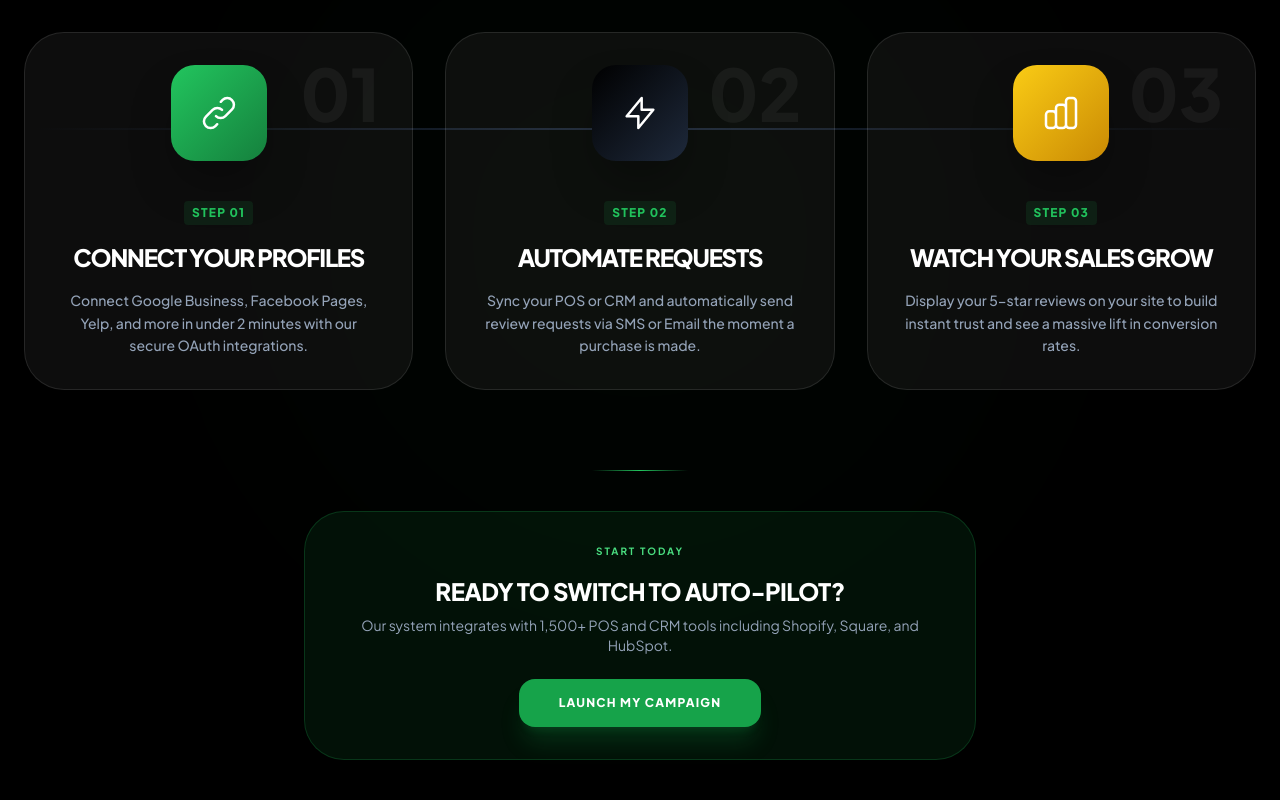
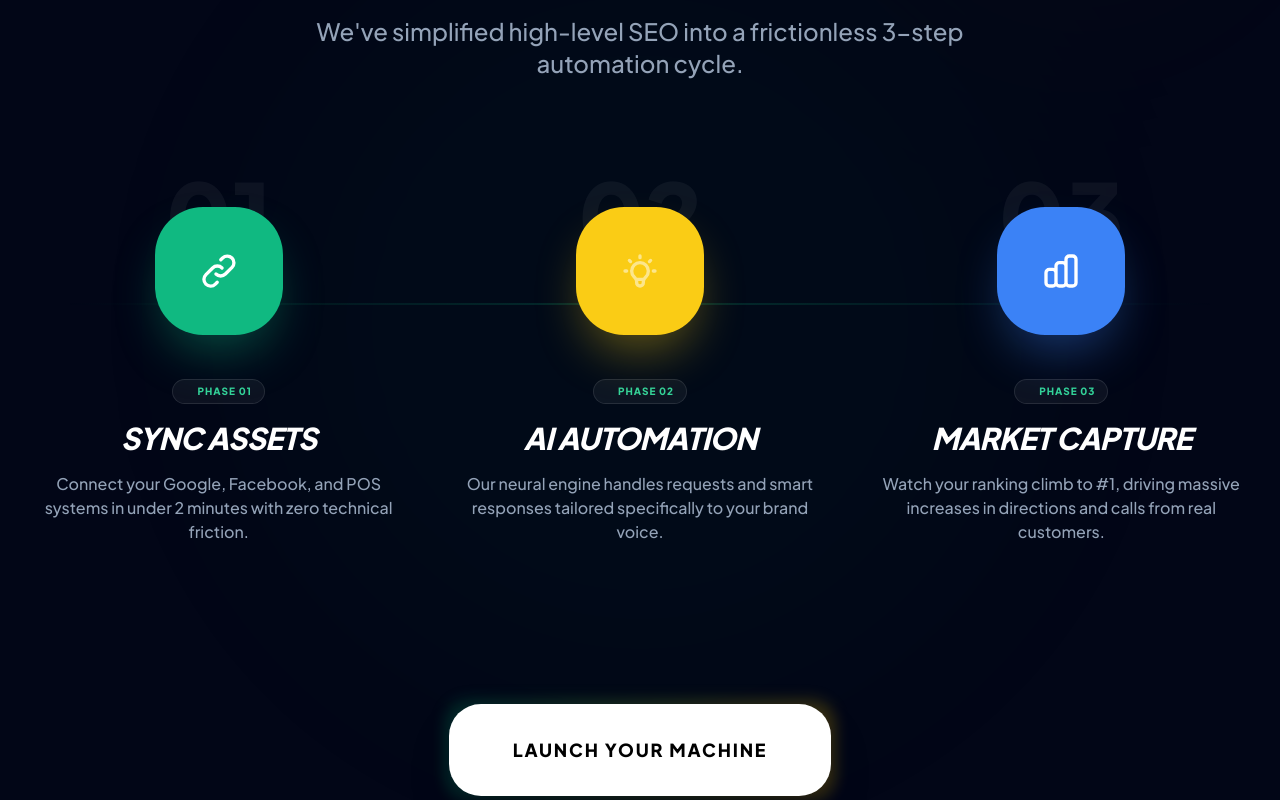
Before and after one commit to donly1234/get5starsreview, a React (Vite) app: page / in a window 1280 px wide. Shown: the part 8960-9760 px from the top of the page. Built offline with nearby package versions, Linux system fonts and the light colour scheme.

Commit message:
Update HowItWorks.tsx

```diff
--- a/components/HowItWorks.tsx
+++ b/components/HowItWorks.tsx
@@ -8,110 +8,115 @@ interface HowItWorksProps {
 const steps = [
   {
     num: "01",
-    title: "Connect Your Profiles",
-    description: "Connect Google Business, Facebook Pages, Yelp, and more in under 2 minutes with our secure OAuth integrations.",
+    title: "Sync Assets",
+    description: "Connect your Google, Facebook, and POS systems in under 2 minutes with zero technical friction.",
     icon: (
       <svg className="w-10 h-10" fill="none" stroke="currentColor" viewBox="0 0 24 24">
-        <path strokeLinecap="round" strokeLinejoin="round" strokeWidth="1.5" d="M13.828 10.172a4 4 0 00-5.656 0l-4 4a4 4 0 105.656 5.656l1.102-1.101m-.758-4.899a4 4 0 005.656 0l4-4a4 4 0 00-5.656-5.656l-1.1 1.1" />
+        <path strokeLinecap="round" strokeLinejoin="round" strokeWidth="2" d="M13.828 10.172a4 4 0 00-5.656 0l-4 4a4 4 0 105.656 5.656l1.102-1.101m-.758-4.899a4 4 0 005.656 0l4-4a4 4 0 00-5.656-5.656l-1.1 1.1" />
       </svg>
     ),
-    color: "from-green-500 to-green-700"
+    accent: "bg-emerald-500 shadow-emerald-500/40",
+    anim: "group-hover:rotate-[360deg] transition-all duration-[1.5s]"
   },
   {
     num: "02",
-    title: "Automate Requests",
-    description: "Sync your POS or CRM and automatically send review requests via SMS or Email the moment a purchase is made.",
+    title: "AI Automation",
+    description: "Our neural engine handles requests and smart responses tailored specifically to your brand voice.",
     icon: (
       <svg className="w-10 h-10" fill="none" stroke="currentColor" viewBox="0 0 24 24">
-        <path strokeLinecap="round" strokeLinejoin="round" strokeWidth="1.5" d="M13 10V3L4 14h7v7l9-11h-7z" />
+        <path strokeLinecap="round" strokeLinejoin="round" strokeWidth="2" d="M9.663 17h4.673M12 3v1m6.364 1.636l-.707.707M21 12h-1M4 12H3m3.343-5.657l-.707-.707m2.828 9.9a5 5 0 117.072 0l-.548.547A3.374 3.374 0 0014 18.469V19a2 2 0 11-4 0v-.531c0-.895-.356-1.754-.988-2.386l-.548-.547z" />
       </svg>
     ),
-    color: "from-black to-slate-800"
+    accent: "bg-yellow-400 shadow-yellow-400/40",
+    anim: "animate-pulse"
   },
   {
     num: "03",
-    title: "Watch Your Sales Grow",
-    description: "Display your 5-star reviews on your site to build instant trust and see a massive lift in conversion rates.",
+    title: "Market Capture",
+    description: "Watch your ranking climb to #1, driving massive increases in directions and calls from real customers.",
     icon: (
       <svg className="w-10 h-10" fill="none" stroke="currentColor" viewBox="0 0 24 24">
-        <path strokeLinecap="round" strokeLinejoin="round" strokeWidth="1.5" d="M9 19v-6a2 2 0 00-2-2H5a2 2 0 00-2 2v6a2 2 0 002 2h2a2 2 0 002-2zm0 0V9a2 2 0 012-2h2a2 2 0 012 2v10m-6 0a2 2 0 002 2h2a2 2 0 002-2m0 0V5a2 2 0 012-2h2a2 2 0 012 2v14a2 2 0 01-2 2h-2a2 2 0 01-2-2z" />
+        <path strokeLinecap="round" strokeLinejoin="round" strokeWidth="2" d="M9 19v-6a2 2 0 00-2-2H5a2 2 0 00-2 2v6a2 2 0 002 2h2a2 2 0 002-2zm0 0V9a2 2 0 012-2h2a2 2 0 012 2v10m-6 0a2 2 0 002 2h2a2 2 0 002-2m0 0V5a2 2 0 012-2h2a2 2 0 012 2v14a2 2 0 01-2 2h-2a2 2 0 01-2-2z" />
       </svg>
     ),
-    color: "from-yellow-400 to-yellow-600"
+    accent: "bg-blue-500 shadow-blue-500/40",
+    anim: "group-hover:translate-y-[-10px] transition-transform duration-500"
   }
 ];
 
 const HowItWorks: React.FC<HowItWorksProps> = ({ onStart }) => {
   return (
-    <section id="how-it-works" className="py-24 bg-black text-white overflow-hidden relative scroll-mt-20">
+    <section id="how-it-works" className="py-24 md:py-40 bg-slate-950 text-white overflow-hidden relative scroll-mt-20">
       <div className="absolute top-0 left-0 w-full h-full overflow-hidden pointer-events-none opacity-20">
-        <div className="absolute top-1/2 left-1/2 -translate-x-1/2 -translate-y-1/2 w-[800px] h-[800px] bg-green-500/10 rounded-full blur-[120px]"></div>
+        <div className="absolute top-1/2 left-1/2 -translate-x-1/2 -translate-y-1/2 w-[800px] h-[800px] bg-[#16A34A]/20 rounded-full blur-[120px] animate-pulse-slow"></div>
+        <div className="absolute top-0 right-0 w-[400px] h-[400px] bg-yellow-400/10 rounded-full blur-[100px]"></div>
       </div>
 
       <div className="container mx-auto px-4 md:px-6 relative z-10">
-        <div className="text-center max-w-3xl mx-auto mb-20">
-          <h2 className="text-green-500 font-black uppercase tracking-[0.3em] text-xs mb-4">The Workflow</h2>
-          <h3 className="text-4xl md:text-6xl font-black mb-6 leading-none uppercase tracking-tighter italic">
-            Simple Process, <span className="text-green-500">Massive Wins.</span>
-          </h3>
-          <p className="text-slate-400 text-lg font-medium leading-relaxed">
-            We've engineered the fastest path from a customer visit to a 5-star public review. Zero friction, total automation.
+        <div className="text-center max-w-4xl mx-auto mb-20 md:mb-32">
+          <span className="text-[#16A34A] font-black uppercase tracking-[0.4em] text-[10px] md:text-xs mb-6 inline-block bg-white/5 px-4 py-2 rounded-full border border-white/10">The Mastery Framework</span>
+          <h2 className="text-4xl md:text-7xl font-[900] mb-8 leading-none uppercase tracking-tighter italic">
+            Engineered for <br /><span className="text-[#16A34A] underline decoration-white/10 underline-offset-[12px]">Local Success.</span>
+          </h2>
+          <p className="text-slate-400 text-lg md:text-2xl font-medium leading-relaxed max-w-2xl mx-auto">
+            We've simplified high-level SEO into a frictionless 3-step automation cycle.
           </p>
         </div>
 
-        <div className="grid grid-cols-1 lg:grid-cols-3 gap-8 relative">
-          <div className="hidden lg:block absolute top-24 left-0 w-full h-0.5 bg-gradient-to-r from-transparent via-slate-800 to-transparent -z-10"></div>
+        <div className="grid grid-cols-1 lg:grid-cols-3 gap-12 md:gap-8 relative">
+          {/* Connector Line (Desktop) */}
+          <div className="hidden lg:block absolute top-24 left-10 right-10 h-0.5 bg-gradient-to-r from-emerald-500/0 via-emerald-500/20 to-emerald-500/0"></div>
 
           {steps.map((step, idx) => (
-            <button
-              key={idx}
-              onClick={onStart}
-              className="relative group p-8 rounded-[40px] bg-white/5 border border-white/10 hover:bg-white/[0.08] hover:border-green-500/30 transition-all duration-500 flex flex-col items-center text-center w-full"
-            >
-              <div className="absolute top-6 right-8 text-7xl font-black text-white/5 select-none transition-colors group-hover:text-green-500/10">
+            <div key={idx} className="relative group flex flex-col items-center text-center">
+              {/* Step Counter */}
+              <div className="absolute top-[-40px] left-1/2 -translate-x-1/2 text-8xl font-black text-white/5 pointer-events-none transition-all duration-700 group-hover:text-emerald-500/10">
                 {step.num}
               </div>
 
-              <div className={`mb-10 w-24 h-24 rounded-3xl bg-gradient-to-br ${step.color} flex items-center justify-center shadow-2xl shadow-black/40 group-hover:scale-110 group-hover:rotate-3 transition-transform duration-500 relative`}>
-                <div className="absolute inset-0 bg-white/20 rounded-3xl blur opacity-0 group-hover:opacity-100 transition-opacity"></div>
-                <div className="relative z-10 text-white">
+              {/* Icon Container */}
+              <div className={`relative mb-10 w-24 h-24 md:w-32 md:h-32 rounded-[32px] md:rounded-[48px] ${step.accent} flex items-center justify-center shadow-2xl transition-all duration-700 group-hover:scale-110 group-hover:rotate-6`}>
+                <div className="absolute inset-0 bg-white/10 rounded-[inherit] blur-xl opacity-0 group-hover:opacity-100 transition-opacity"></div>
+                <div className={`relative z-10 text-white ${step.anim}`}>
                   {step.icon}
                 </div>
               </div>
 
-              <div className="space-y-4">
-                <div className="flex items-center justify-center gap-3">
-                  <span className="text-xs font-black text-green-500 uppercase tracking-widest bg-green-500/10 px-2 py-1 rounded">Step {step.num}</span>
+              <div className="space-y-4 max-w-sm">
+                <div className="inline-flex items-center gap-2 px-3 py-1 bg-white/5 rounded-full border border-white/10 text-[10px] font-black uppercase tracking-widest text-emerald-400">
+                  <span className="w-1 h-1 rounded-full bg-emerald-400 animate-ping"></span>
+                  Phase {step.num}
                 </div>
-                <h4 className="text-2xl font-black uppercase tracking-tighter text-white">{step.title}</h4>
-                <p className="text-slate-400 text-sm leading-relaxed font-medium">
+                <h4 className="text-2xl md:text-3xl font-black uppercase italic tracking-tight">{step.title}</h4>
+                <p className="text-slate-400 text-sm md:text-base font-medium leading-relaxed">
                   {step.description}
                 </p>
               </div>
 
+              {/* Mobile Arrow */}
               {idx < 2 && (
-                <div className="lg:hidden mt-8 text-slate-800">
-                  <svg className="w-8 h-8 animate-bounce mx-auto" fill="none" stroke="currentColor" viewBox="0 0 24 24">
-                    <path strokeLinecap="round" strokeLinejoin="round" strokeWidth="2" d="M19 14l-7 7-7-7" />
-                  </svg>
+                <div className="lg:hidden mt-12 mb-4">
+                  <div className="w-px h-12 bg-gradient-to-b from-emerald-500/50 to-transparent mx-auto"></div>
                 </div>
               )}
-            </button>
+            </div>
           ))}
         </div>
 
-        <div className="mt-20 flex flex-col items-center">
-           <div className="h-px w-24 bg-gradient-to-r from-transparent via-green-500 to-transparent mb-10"></div>
-           <div className="bg-green-600/10 border border-green-500/20 p-8 rounded-[40px] max-w-2xl w-full text-center hover:bg-green-600/20 transition-colors">
-              <p className="text-green-400 font-bold uppercase tracking-[0.2em] text-[10px] mb-4">Start Today</p>
-              <h4 className="text-xl md:text-2xl font-black text-white uppercase tracking-tight mb-2">Ready to switch to auto-pilot?</h4>
-              <p className="text-slate-400 text-sm mb-6">Our system integrates with 1,500+ POS and CRM tools including Shopify, Square, and HubSpot.</p>
-              <button
+        <div className="mt-24 md:mt-40 flex flex-col items-center">
+           <div className="group relative">
+             <div className="absolute -inset-1 bg-gradient-to-r from-emerald-600 to-yellow-500 rounded-3xl blur opacity-25 group-hover:opacity-75 transition duration-1000"></div>
+             <button
                 onClick={onStart}
-                className="bg-green-600 hover:bg-green-700 text-white font-black py-4 px-10 rounded-2xl transition-all shadow-xl shadow-green-600/20 active:scale-95 uppercase tracking-widest text-xs"
+                className="relative bg-white text-black dark:bg-slate-900 dark:text-white px-12 md:px-16 py-6 md:py-8 rounded-[24px] md:rounded-[32px] font-black uppercase tracking-widest text-sm md:text-lg shadow-2xl transition-all hover:bg-emerald-600 hover:text-white active:scale-95"
               >
-                Launch My Campaign
+                Launch Your Machine
               </button>
+           </div>
+
+           <div className="mt-12 flex items-center gap-3 opacity-40">
+              <img src="https://www.vectorlogo.zone/logos/google/google-icon.svg" className="w-5 h-5 grayscale" alt="Google" />
+              <span className="text-[10px] font-black uppercase tracking-[0.4em]">Integrated with Google API v5.0</span>
            </div>
         </div>
       </div>
```
